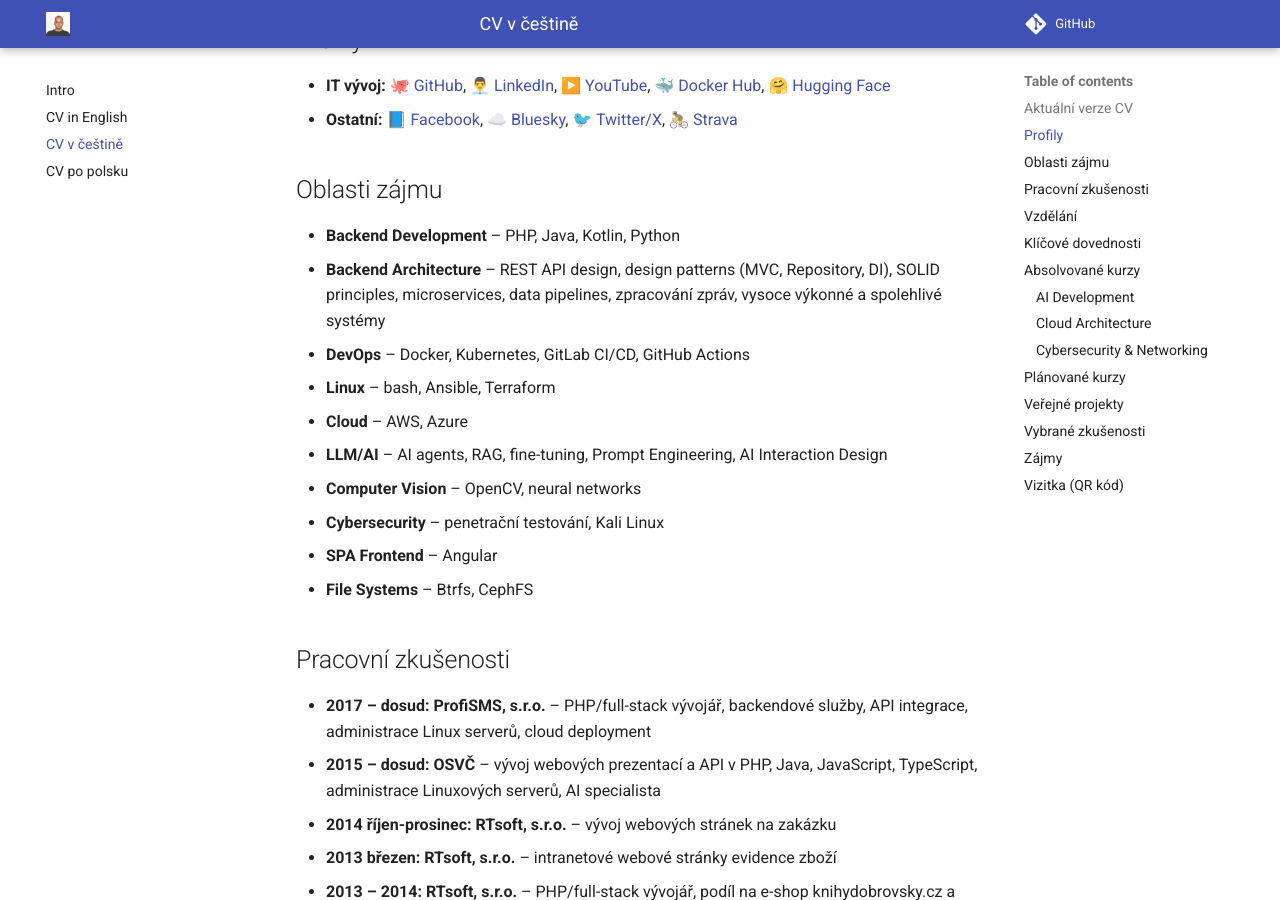
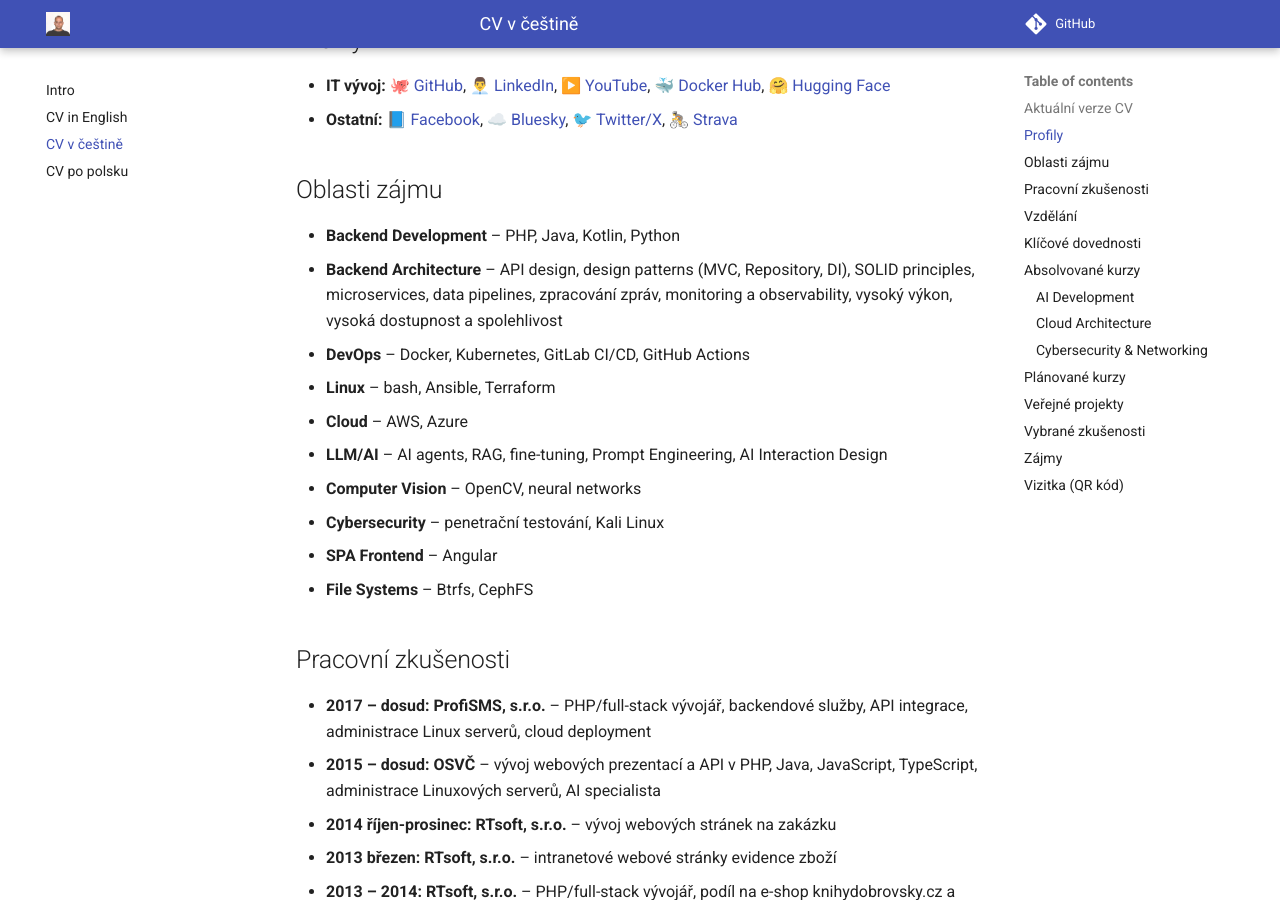
Before and after one commit to kratocz/kratocz, an MkDocs documentation site: the page built from docs/cs/cv.md, in a window 1280 px wide and 900 px high, scrolled down 407 px. Built offline with MkDocs 1.6.1 and Material for MkDocs 9.7.7, drawn with Linux system fonts in a browser that asks for light colours.

Commit message:
docs(cv): enhance Backend Architecture with monitoring and HA
- Generalize API design (remove REST specificity to cover RPC, gRPC, etc.)
- Add monitoring & observability (OpenTracing, OpenTelemetry, metrics, logs)
- Explicitly add high-availability (HA) alongside performance and reliability

🤖 Generated with [Claude Code](https://claude.com/claude-code)

Co-Authored-By: Claude Sonnet 4.5 <noreply@anthropic.com>

```diff
--- a/docs/cs/cv.md
+++ b/docs/cs/cv.md
@@ -16,7 +16,7 @@
 ## Oblasti zájmu
 
 * **Backend Development** – PHP, Java, Kotlin, Python
-* **Backend Architecture** – REST API design, design patterns (MVC, Repository, DI), SOLID principles, microservices, data pipelines, zpracování zpráv, vysoce výkonné a spolehlivé systémy
+* **Backend Architecture** – API design, design patterns (MVC, Repository, DI), SOLID principles, microservices, data pipelines, zpracování zpráv, monitoring a observability, vysoký výkon, vysoká dostupnost a spolehlivost
 * **DevOps** – Docker, Kubernetes, GitLab CI/CD, GitHub Actions
 * **Linux** – bash, Ansible, Terraform
 * **Cloud** – AWS, Azure
```
Also changed, not shown: docs/en/cv.md (+1 -1 lines), docs/pl/cv.md (+1 -1 lines).
